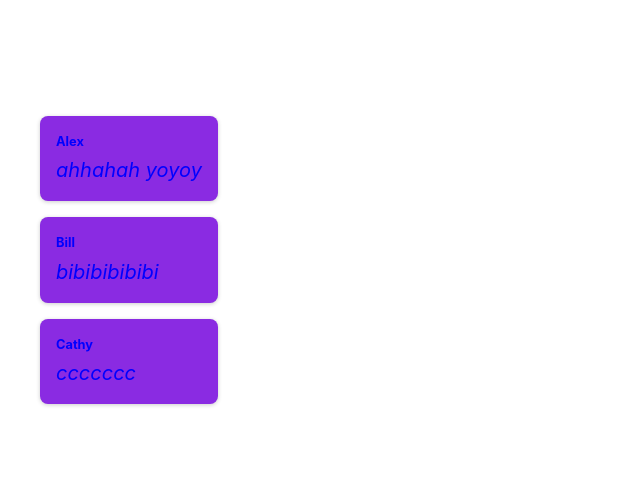
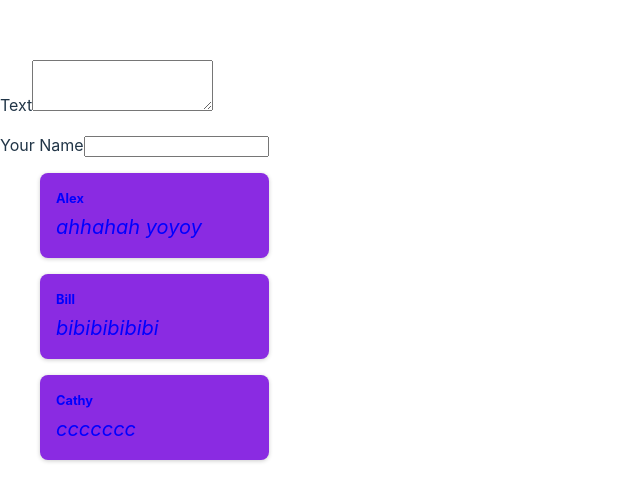
Before and after one commit to k8cchaha/react-2025-01, a React (Vite) app: page / in a window 1280 px wide. Shown: the part 140-640 px from the top of the page, without its empty margins (0-640 px from the left). Built offline with nearby package versions, Linux system fonts and the light colour scheme.

Commit message:
add NewPost component

```diff
--- /dev/null
+++ b/src/components/NewPost.jsx
@@ -0,0 +1,16 @@
+function NewPost() {
+    return (
+        <div>
+            <p>
+            <label htmlFor="body">Text</label>
+            <textarea id="body" required rows={3} />
+            </p>
+            <p>
+                <label htmlFor="name">Your Name</label>
+                <input type="text" id="name" required />
+            </p>
+        </div>
+    )
+}
+
+export default NewPost
--- a/src/components/PostList.jsx
+++ b/src/components/PostList.jsx
@@ -1,13 +1,18 @@
 import Post from './Post'
+import NewPost from './NewPost';
 import classes from './PostList.module.css'
 
 function PostList() {
     return (
-        <ul className={classes.list}>
-            <Post author="Alex" body="ahhahah yoyoy"/>
-            <Post author="Bill" body="bibibibibibi"/>
-            <Post author="Cathy" body="ccccccc"/>
-        </ul>
+        <>
+            <NewPost />
+            <ul className={classes.list}>
+                <Post author="Alex" body="ahhahah yoyoy"/>
+                <Post author="Bill" body="bibibibibibi"/>
+                <Post author="Cathy" body="ccccccc"/>
+            </ul>
+        </>
+
     )
 }
 
```
